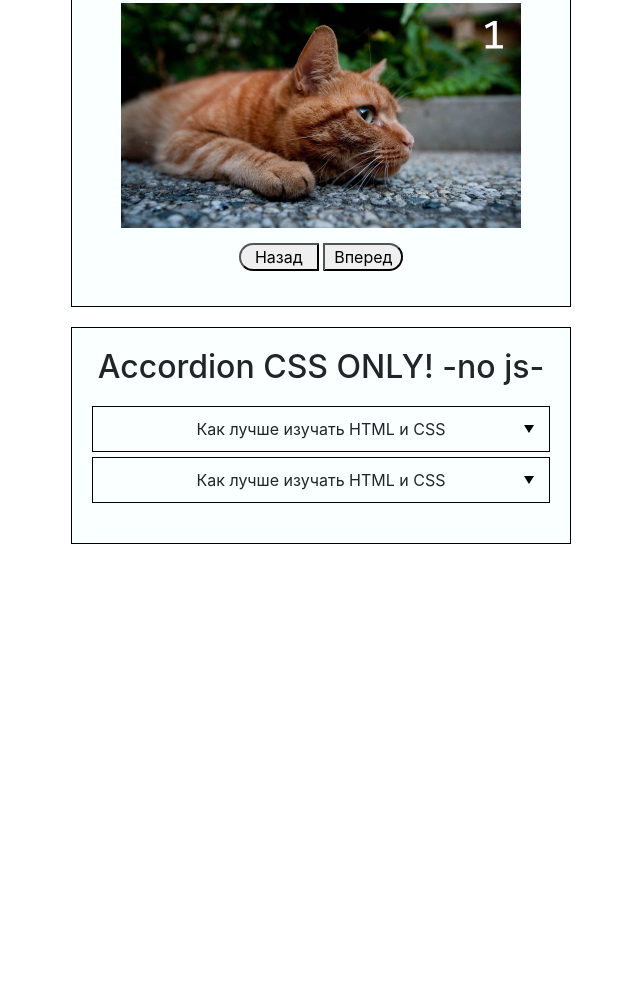
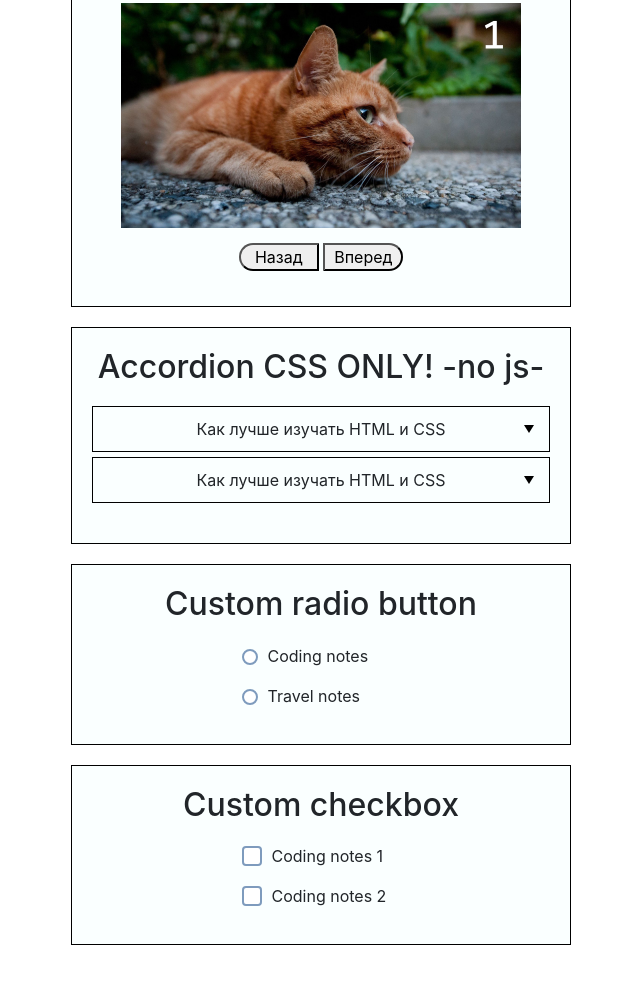
Before and after one commit to Sema92m/Some-js-solutions, a website: page index.html in a window 1280 px wide. Shown: the part 1242-2225 px from the top of the page, without its empty margins (319-959 px from the left). Before the commit the page ends 1836 px from the top, so only its background shows below. Drawn offline with Linux system fonts and the light colour scheme.

Commit message:
Add custon radioButton & custom checkbox

```diff
--- a/index.html
+++ b/index.html
@@ -1,13 +1,16 @@
 <!DOCTYPE html>
 <html lang="en">
-
     <head>
         <meta charset="UTF-8" />
         <meta http-equiv="X-UA-Compatible" content="IE=edge" />
         <meta name="viewport" content="width=device-width, initial-scale=1.0" />
         <link rel="stylesheet" href="./src/css/bootstrap.css" />
         <link rel="stylesheet" href="./src/css/style.min.css" />
-    <link rel="shortcut icon" href="./src/icons/favicon.svg" type="image/x-icon" />
+        <link
+            rel="shortcut icon"
+            href="./src/icons/favicon.svg"
+            type="image/x-icon"
+        />
         <title>New</title>
     </head>
 
@@ -18,7 +21,11 @@
             <div class="wrapper">
                 <!-- Show-Hide block -->
                 <h1 class="mb-4">Скрыть/Открыть блок</h1>
-            <button class="btn btn-outline-primary mb-3" id="button1" type="button">
+                <button
+                    class="btn btn-outline-primary mb-3"
+                    id="button1"
+                    type="button"
+                >
                     Открыть блок
                 </button>
                 <div class="card card-body content-hidden" id="content1">
@@ -33,7 +40,10 @@
                 <h1 class="mb-4">Аккордеон</h1>
 
                 <div class="list-group">
-                <div class="list-group-item list-header" data-name="accordeon-title">
+                    <div
+                        class="list-group-item list-header"
+                        data-name="accordeon-title"
+                    >
                         Блок 1. Заголовок
                     </div>
                     <div class="list-group-item list-content hidden">
@@ -45,7 +55,10 @@
                         qui.
                     </div>
 
-                <div class="list-group-item list-header" data-name="accordeon-title">
+                    <div
+                        class="list-group-item list-header"
+                        data-name="accordeon-title"
+                    >
                         Блок 2. Заголовок
                     </div>
                     <div class="list-group-item list-content hidden">
@@ -57,7 +70,10 @@
                         qui.
                     </div>
 
-                <div class="list-group-item list-header" data-name="accordeon-title">
+                    <div
+                        class="list-group-item list-header"
+                        data-name="accordeon-title"
+                    >
                         Блок 3. Заголовок
                     </div>
                     <div class="list-group-item list-content hidden">
@@ -69,7 +85,10 @@
                         qui.
                     </div>
 
-                <div class="list-group-item list-header" data-name="accordeon-title">
+                    <div
+                        class="list-group-item list-header"
+                        data-name="accordeon-title"
+                    >
                         Блок 4. Заголовок
                     </div>
                     <div class="list-group-item list-content hidden">
@@ -127,15 +146,27 @@
         <div class="wrapper">
             <h1 class="mb-4">Модальное окно</h1>
 
-        <button data-modal-button="modal-1" class="btn btn-outline-primary mb-1" type="button">
+            <button
+                data-modal-button="modal-1"
+                class="btn btn-outline-primary mb-1"
+                type="button"
+            >
                 Открыть модальное окно №1
             </button>
 
-        <button data-modal-button="modal-2" class="btn btn-outline-primary mb-1" type="button">
+            <button
+                data-modal-button="modal-2"
+                class="btn btn-outline-primary mb-1"
+                type="button"
+            >
                 Открыть модальное окно №2
             </button>
 
-        <button data-modal-button="modal-3" class="btn btn-outline-primary mb-1" type="button">
+            <button
+                data-modal-button="modal-3"
+                class="btn btn-outline-primary mb-1"
+                type="button"
+            >
                 Открыть модальное окно №3
             </button>
 
@@ -148,7 +179,11 @@
                                 Lorem ipsum dolor sit amet, consectetur
                                 adipiscing elit. Integer posuere erat a ante.
                             </p>
-                        <button data-modal-close type="button" class="btn btn-dark">
+                            <button
+                                data-modal-close
+                                type="button"
+                                class="btn btn-dark"
+                            >
                                 Закрыть окно
                             </button>
                         </div>
@@ -165,7 +200,11 @@
                                 Lorem ipsum dolor sit amet, consectetur
                                 adipiscing elit. Integer posuere erat a ante.
                             </p>
-                        <button data-modal-close type="button" class="btn btn-dark">
+                            <button
+                                data-modal-close
+                                type="button"
+                                class="btn btn-dark"
+                            >
                                 Закрыть окно
                             </button>
                         </div>
@@ -182,7 +221,11 @@
                                 Lorem ipsum dolor sit amet, consectetur
                                 adipiscing elit. Integer posuere erat a ante.
                             </p>
-                        <button data-modal-close type="button" class="btn btn-dark">
+                            <button
+                                data-modal-close
+                                type="button"
+                                class="btn btn-dark"
+                            >
                                 Закрыть окно
                             </button>
                         </div>
@@ -193,9 +236,9 @@
         <div class="wrapper">
             <h2>Slider</h2>
             <div class="slider" id="slider">
-            <img src="./src/img/01_slider.jpg" alt="Slide 01">
-            <img src="./src/img/02_slider.jpg" alt="Slide 02">
-            <img src="./src/img/03_slider.jpg" alt="Slide 03">
+                <img src="./src/img/01_slider.jpg" alt="Slide 01" />
+                <img src="./src/img/02_slider.jpg" alt="Slide 02" />
+                <img src="./src/img/03_slider.jpg" alt="Slide 03" />
             </div>
 
             <div class="controls">
@@ -204,28 +247,100 @@
             </div>
         </div>
 
-
         <div class="wrapper">
             <h2>Accordion CSS ONLY! -no js-</h2>
-
             <div class="faq">
                 <div class="faq-item">
-                <input class="faq-input" type="checkbox" id="faq_1">
-                <label class="faq-title" for="faq_1">Как лучше изучать HTML и CSS</label>
+                    <input class="faq-input" type="checkbox" id="faq_1" />
+                    <label class="faq-title" for="faq_1"
+                        >Как лучше изучать HTML и CSS</label
+                    >
                     <div class="faq-text">
-                    <p>Lorem ipsum dolor sit amet, consectetur adipisicing elit. Maiores eum, ipsum. Voluptatum deleniti ut ipsa blanditiis, modi facere distinctio impedit illum fugiat ex vel, quasi sit, explicabo veniam nemo reprehenderit!</p>
+                        <p>
+                            Lorem ipsum dolor sit amet, consectetur adipisicing
+                            elit. Maiores eum, ipsum. Voluptatum deleniti ut
+                            ipsa blanditiis, modi facere distinctio impedit
+                            illum fugiat ex vel, quasi sit, explicabo veniam
+                            nemo reprehenderit!
+                        </p>
                     </div>
                 </div>
 
                 <div class="faq-item">
-                <input class="faq-input" type="checkbox" id="faq_2">
-                <label class="faq-title" for="faq_2">Как лучше изучать HTML и CSS</label>
+                    <input class="faq-input" type="checkbox" id="faq_2" />
+                    <label class="faq-title" for="faq_2"
+                        >Как лучше изучать HTML и CSS</label
+                    >
                     <div class="faq-text">
-                    <p>Lorem ipsum dolor sit amet, consectetur adipisicing elit. Maiores eum, ipsum. Voluptatum deleniti ut ipsa blanditiis, modi facere distinctio impedit illum fugiat ex vel, quasi sit, explicabo veniam nemo reprehenderit!</p>
+                        <p>
+                            Lorem ipsum dolor sit amet, consectetur adipisicing
+                            elit. Maiores eum, ipsum. Voluptatum deleniti ut
+                            ipsa blanditiis, modi facere distinctio impedit
+                            illum fugiat ex vel, quasi sit, explicabo veniam
+                            nemo reprehenderit!
+                        </p>
+                    </div>
                 </div>
             </div>
         </div>
 
+        <div class="wrapper">
+            <h2>Custom radio button</h2>
+            <div class="wrapper-radio">
+                <div class="form-group">
+                    <label>
+                        <input
+                            type="radio"
+                            name="category"
+                            value="coding notes"
+                            class="real-radio"
+                        />
+                        <span class="custom-radio"></span>
+                        Coding notes
+                    </label>
+                </div>
+                <div class="form-group">
+                    <label>
+                        <input
+                            type="radio"
+                            name="category"
+                            value="travel notes"
+                            class="real-radio"
+                        />
+                        <span class="custom-radio"></span>
+                        Travel notes
+                    </label>
+                </div>
+            </div>
+        </div>
+
+        <div class="wrapper">
+            <h2>Custom checkbox</h2>
+            <div class="wrapper-checkbox">
+                <div class="form-group">
+                    <label>
+                        <input
+                            type="checkbox"
+                            name="coding notes"
+                            class="real-checkbox"
+                        />
+                        <span class="custom-checkbox"></span>
+                        Coding notes 1
+                    </label>
+                </div>
+                <div class="form-group">
+                    <label>
+                        <input
+                            type="checkbox"
+                            name="coding notes"
+                            class="real-checkbox"
+                        />
+                        <span class="custom-checkbox"></span>
+                        Coding notes 2
+                    </label>
+                </div>
+            </div>
+        </div>
 
         <script src="./src/js/slider1.js"></script>
         <script src="./src/js/modal.js"></script>
@@ -234,5 +349,4 @@
         <script src="./src/js/hideblock.js"></script>
         <script src="./src/js/index.js"></script>
     </body>
-
 </html>
--- /dev/null
+++ b/src/sass/blocks/_checkboxCustom.scss
@@ -0,0 +1,72 @@
+.wrapper-checkbox {
+    margin-top: 20px;
+    margin-left: 150px;
+    text-align: start !important;
+}
+
+label {
+    cursor: pointer;
+    margin: 0;
+}
+
+.form-group + .form-group {
+    margin-top: 5px;
+}
+
+.real-checkbox {
+    /* Скрываем реальную радио кнопку*/
+    width: 0;
+    height: 0;
+    position: absolute;
+    opacity: 0;
+    z-index: -1;
+
+    /*
+    display: none; - использовать нельзя, потому что не будет работать табуляция!
+    */
+}
+
+.custom-checkbox {
+    position: relative;
+    display: inline-block;
+    width: 20px;
+    height: 20px;
+    background: #ffffff;
+    border: 2px solid #7e9bbd;
+    border-radius: 4px;
+    vertical-align: sub;
+    margin-right: 5px;
+    // top: 3px;
+}
+
+.custom-checkbox::before {
+    content: "";
+
+    /* Рисуем круг */
+    display: inline-block;
+    width: 13px;
+    height: 13px;
+    background-image: url('./../icons/check.svg');
+	background-size: contain;
+	background-repeat: no-repeat;
+
+    /* Выравниваем по центру */
+    position: absolute;
+    left: 50%;
+    top: 50%;
+    transform: translate(-50%, -50%) scale(0);
+
+    transition: 0.2s ease-in;
+
+    /* display: none; */
+}
+
+.real-checkbox:checked + .custom-checkbox::before {
+    /* display: block; */
+    transform: translate(-50%, -50%) scale(1);
+}
+
+/* Подсветка для радиокнопке в фокусе */
+.real-checkbox:focus + .custom-checkbox {
+    box-shadow: 0px 0px 0px 1px #38577a, 0px 0px 10px #7e9bbd;
+}
--- /dev/null
+++ b/src/sass/blocks/_radioButton.scss
@@ -0,0 +1,71 @@
+.wrapper-radio {
+    margin-top: 20px;
+    margin-left: 150px;
+    text-align: start !important;
+}
+
+label {
+    cursor: pointer;
+    margin: 0;
+}
+
+.form-group + .form-group {
+    margin-top: 5px;
+}
+
+.real-radio {
+    /* Скрываем реальную радио кнопку*/
+    width: 0;
+    height: 0;
+    position: absolute;
+    opacity: 0;
+    z-index: -1;
+
+    /*
+    display: none; - использовать нельзя, потому что не будет работать табуляция!
+    */
+}
+
+.custom-radio {
+    position: relative;
+    display: inline-block;
+    width: 16px;
+    height: 16px;
+    background: #ffffff;
+    border: 2px solid #7e9bbd;
+    border-radius: 50%;
+    vertical-align: text-top;
+    margin-right: 5px;
+    top: 3px;
+}
+
+.custom-radio::before {
+    content: "";
+
+    /* Рисуем круг */
+    display: inline-block;
+    width: 8px;
+    height: 8px;
+    background: #1647ed;
+    border-radius: 50%;
+
+    /* Выравниваем по центру */
+    position: absolute;
+    left: 50%;
+    top: 50%;
+    transform: translate(-50%, -50%) scale(0);
+
+    transition: 0.2s ease-in;
+
+    /* display: none; */
+}
+
+.real-radio:checked + .custom-radio::before {
+    /* display: block; */
+    transform: translate(-50%, -50%) scale(1);
+}
+
+/* Подсветка для радиокнопке в фокусе */
+.real-radio:focus + .custom-radio {
+    box-shadow: 0px 0px 0px 1px #38577a, 0px 0px 10px #7e9bbd;
+}
--- a/src/sass/style.scss
+++ b/src/sass/style.scss
@@ -17,6 +17,8 @@
 }
 
 
+@import 'blocks/checkboxCustom';
+@import 'blocks/radioButton';
 @import 'blocks/slider';
 @import 'blocks/faq';
 @import 'blocks/main';
```
Also changed, not shown: src/css/style.min.css, src/icons/check.svg (added), 1 other file. Lines whose indentation alone changed are shown as unchanged.
